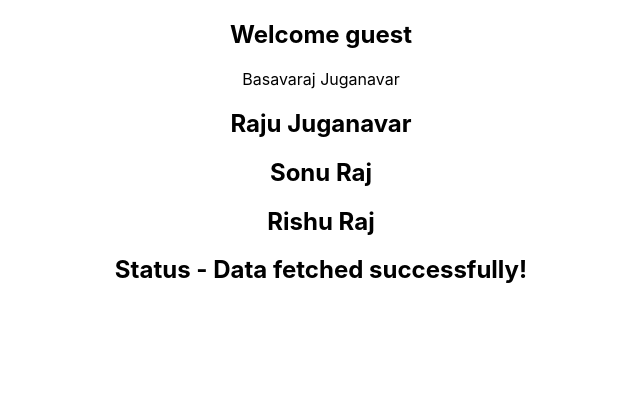
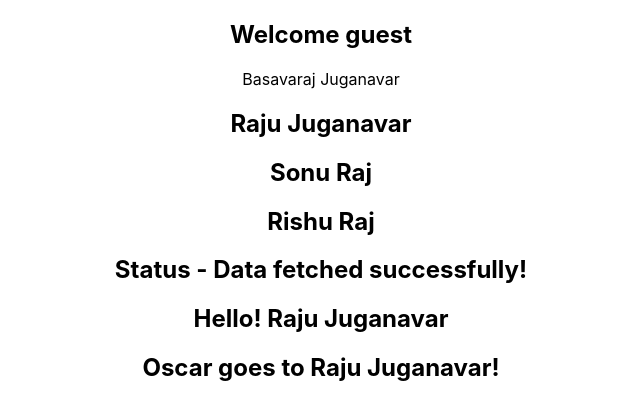
Before and after one commit to braju007/react_typescript, a React (Create React App) app in the folder react-typescript-demo/: page / in a window 1280 px wide. Shown: the top 420 px of the page, without its empty margins (319-959 px from the left). Built offline with nearby package versions, Linux system fonts and the light colour scheme.

Commit message:
Import new components for children prop demo

```diff
--- a/react-typescript-demo/src/App.tsx
+++ b/react-typescript-demo/src/App.tsx
@@ -3,6 +3,8 @@ import { Greet } from "./components/Greet";
 import { Person } from "./components/Person";
 import { PersonList } from "./components/PersonList";
 import { Status } from "./components/Status";
+import { Heading } from "./components/Heading";
+import { Oscar } from "./components/Oscar";
 
 function App() {
   const personName = {
@@ -30,6 +32,10 @@ function App() {
       <Person name={personName} />
       <PersonList names={nameList} />
       <Status status="success" />
+      <Heading>Hello! Raju Juganavar</Heading>
+      <Oscar>
+        <Heading>Oscar goes to Raju Juganavar!</Heading>
+      </Oscar>
     </div>
   );
 }
```
